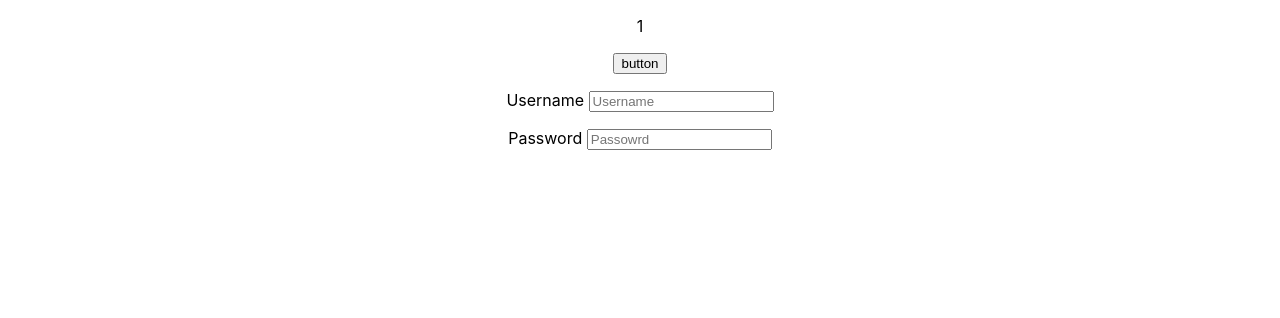
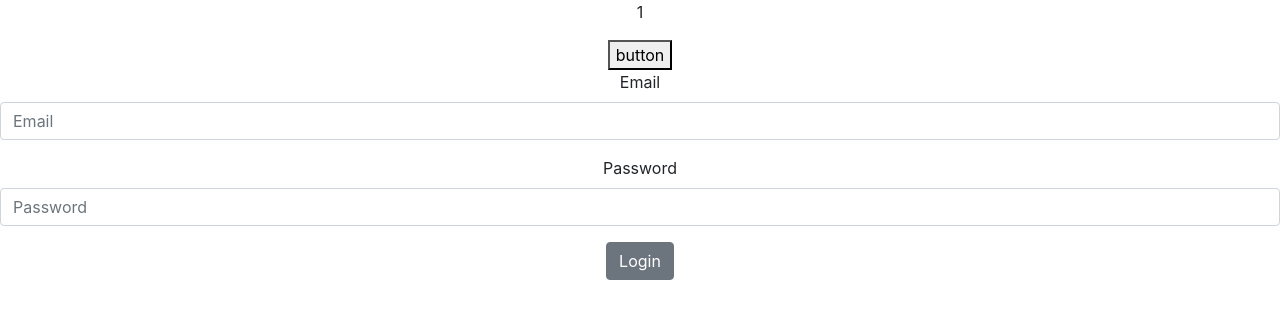
Before and after one commit to pkfoury/HouseMate, a React (Create React App) app: page / in a window 1280 px wide. Shown: the top 318 px of the page. Built offline with nearby package versions, Linux system fonts and the light colour scheme.

Commit message:
login page

```diff
--- a/src/index.js
+++ b/src/index.js
@@ -3,6 +3,8 @@ import ReactDOM from 'react-dom';
 import './index.css';
 import App from './App';
 import * as serviceWorker from './serviceWorker';
+import 'bootstrap/dist/css/bootstrap.min.css';
+
 
 ReactDOM.render(<App />, document.getElementById('root'));
 
--- a/src/pages/Home.js
+++ b/src/pages/Home.js
@@ -7,6 +7,12 @@ class Home extends Component {
     this.state = {
       peanut: 1
     }
+  }
+
+  increment = () => {
+    this.setState({
+      peanut: this.state.peanut + 1 }
+      );
   }
 
   // handle() {
--- a/src/pages/Login.js
+++ b/src/pages/Login.js
@@ -1,25 +1,41 @@
 import React, { Component } from 'react';
+import { Button, Form, FormGroup, Label, Input,  } from 'reactstrap';
+import './Styling/Chore.css';
 
 class Login extends Component {
   constructor(props) {
     super(props);
-    this.state = {  }
+    this.state = {
+      email: "",
+      password: ""
+    }
   }
+  validateForm() {
+    return this.state.email.length > 0 && this.state.password.length > 0;
+  }
+
+  // handleSubmit = event => {
+  //   event.preventDefault();
+  // }
+
+
+
   render() {
     return (
       <div className="Login">
-      <form>
+        <Form>
+          <FormGroup>
+            <Label for="exampleEmail">Email</Label>
+            <Input type="email" name="email" id="exampleEmail" placeholder="Email" />
+          </FormGroup>
 
-      <div>
-      <p>Username  <input type="text" placeholder="Username"/></p>
+          <FormGroup>
+            <Label for="exampleEmail">Password</Label>
+            <Input type="email" name="email" id="exampleEmail" placeholder="Password" />
+          </FormGroup>
+        </Form>
 
-      </div>
-
-      <div>
-      <p>Password  <input type="text" placeholder="Passowrd"/></p>
-      </div>
-      </form>
-
+        <Button>Login</Button>
       </div>
 
       );
--- /dev/null
+++ b/src/pages/Styling/Chore.css
@@ -0,0 +1,10 @@
+/* .par {
+    font-size: 20;
+}
+
+
+.Login {
+    background: pink;
+    padding: 10px;
+    margin: 10px 60px;
+} */
```
